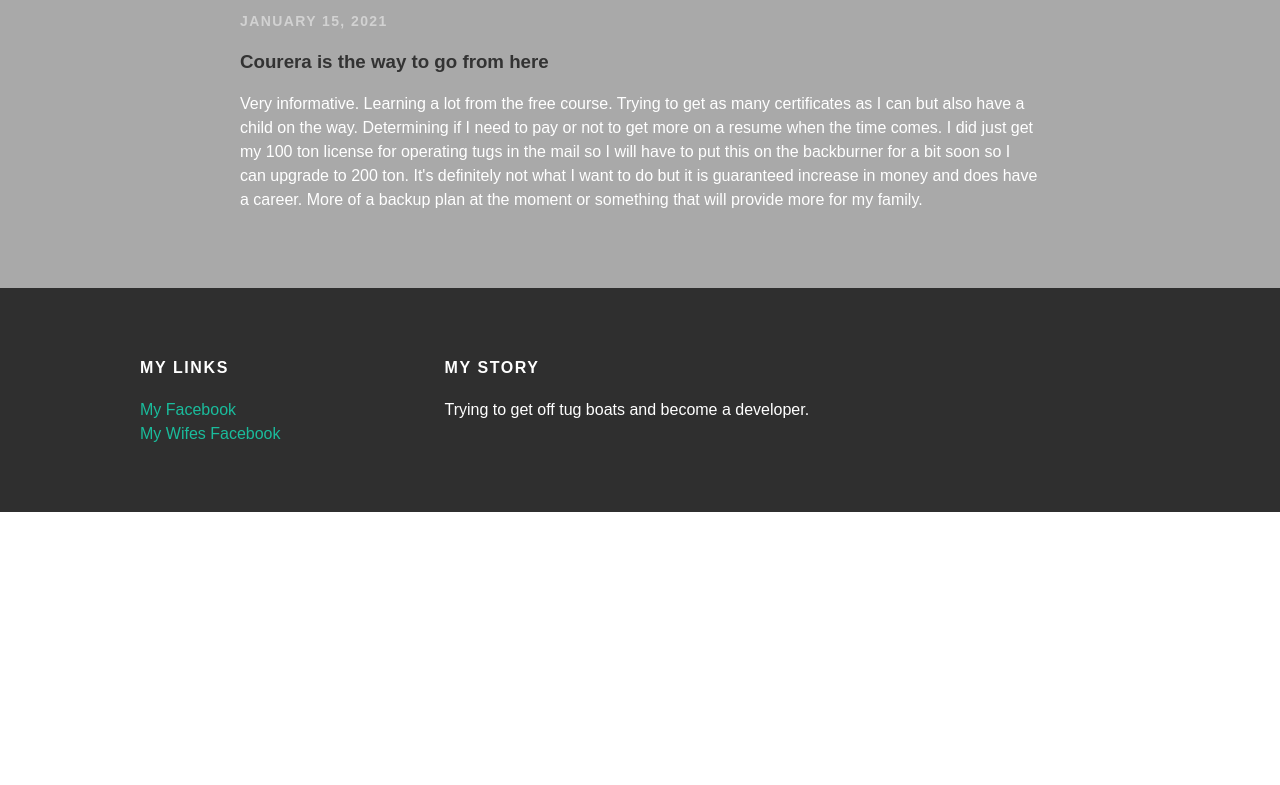
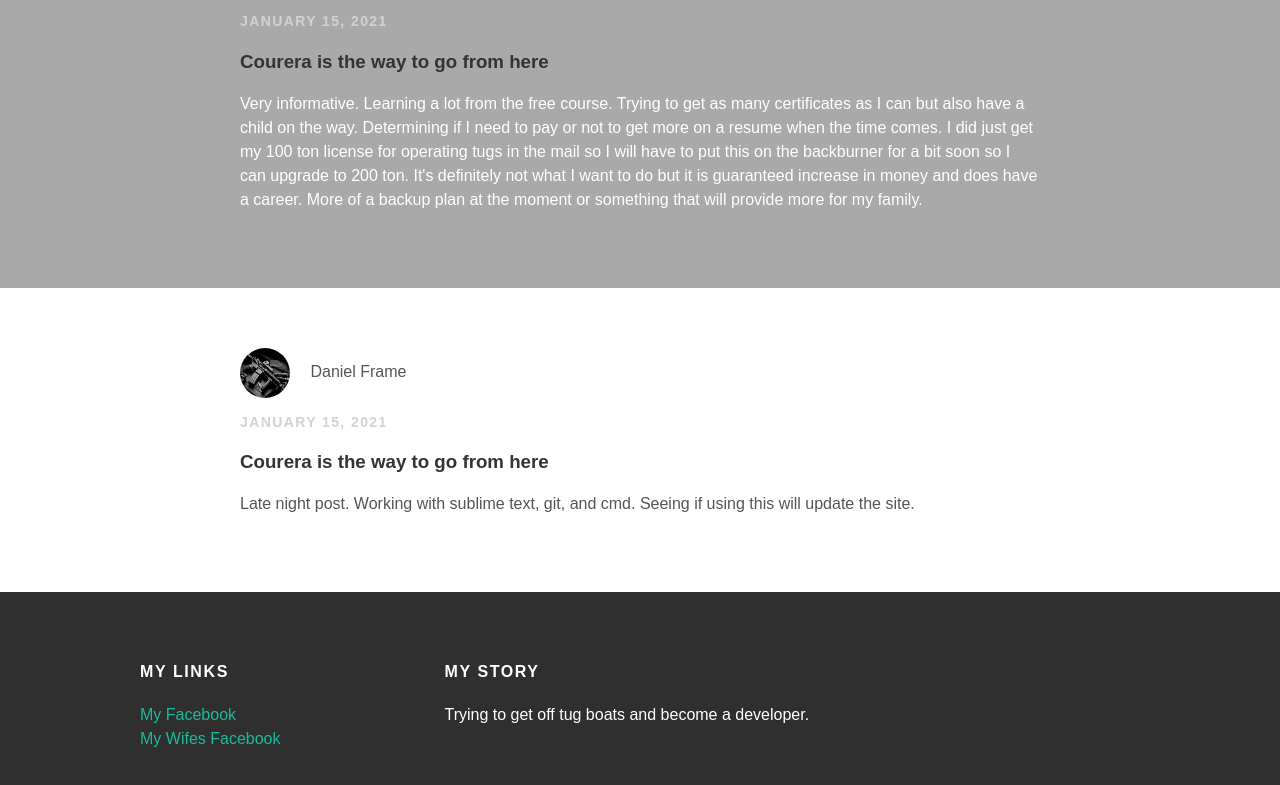
Before and after one commit to Berkasnerkaloo/Berka.github.io, a plain HTML site: page index.html in a window 1280 px wide. Shown: the part 2009-2794 px from the top of the page. Before the commit the page ends 2521 px from the top, so only its background shows below. Drawn offline with Linux system fonts and the light colour scheme.

Commit message:
cmd test

```diff
--- a/index.html
+++ b/index.html
@@ -97,7 +97,20 @@
          </div>
        </div>
      </div>
-
+<div class="post-container">
+       <div class="post">
+         <div class="post-author">
+           <img src="Me.jpg">
+           <span>Daniel Frame</span>
+         </div>
+         <p class="post-date">January 15, 2021</p>
+         <h3 class="post-title">Courera is the way to go from here</h3>
+         <div class="post-content">
+          <p>Late night post. Working with sublime text, git, and cmd. Seeing if using this will update the site.
+</p>
+         </div>
+       </div>
+     </div>
    </div>
 
   <div id="footer">
```
